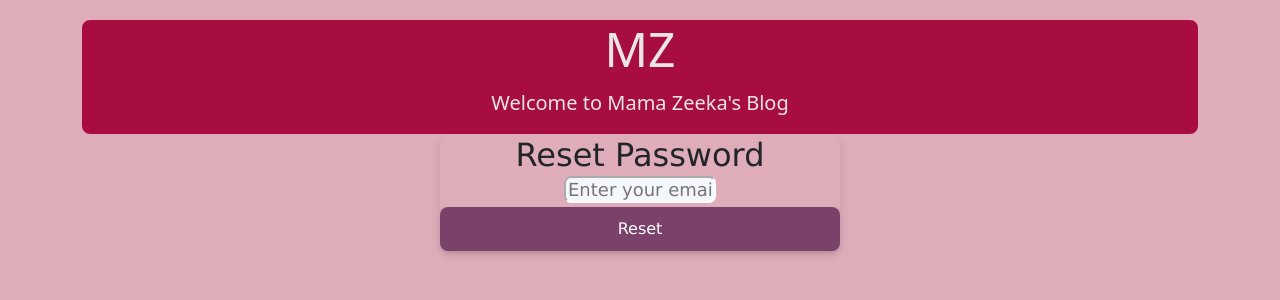
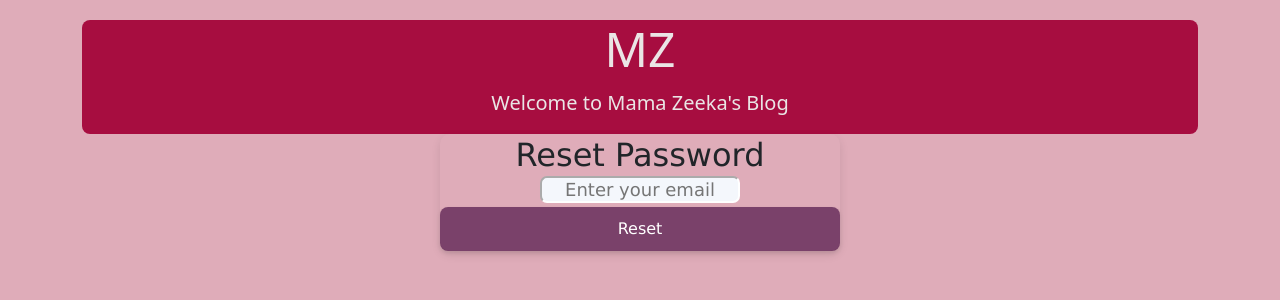
Before and after one commit to asbauer/MZ, a React (Vite) app in the folder frontend/: page /forgot-password in a window 1280 px wide. Shown: the top 300 px of the page. Built offline with nearby package versions, Linux system fonts and the light colour scheme; no server answers.

Commit message:
Style changes to email

```diff
--- a/frontend/src/styles.css
+++ b/frontend/src/styles.css
@@ -408,7 +408,7 @@ div .container {
 
 
   input[type=email] {
-    width:38%;
+    width:50%;
     height:25%;
     text-align: center;
     border-radius:7px ;
```
